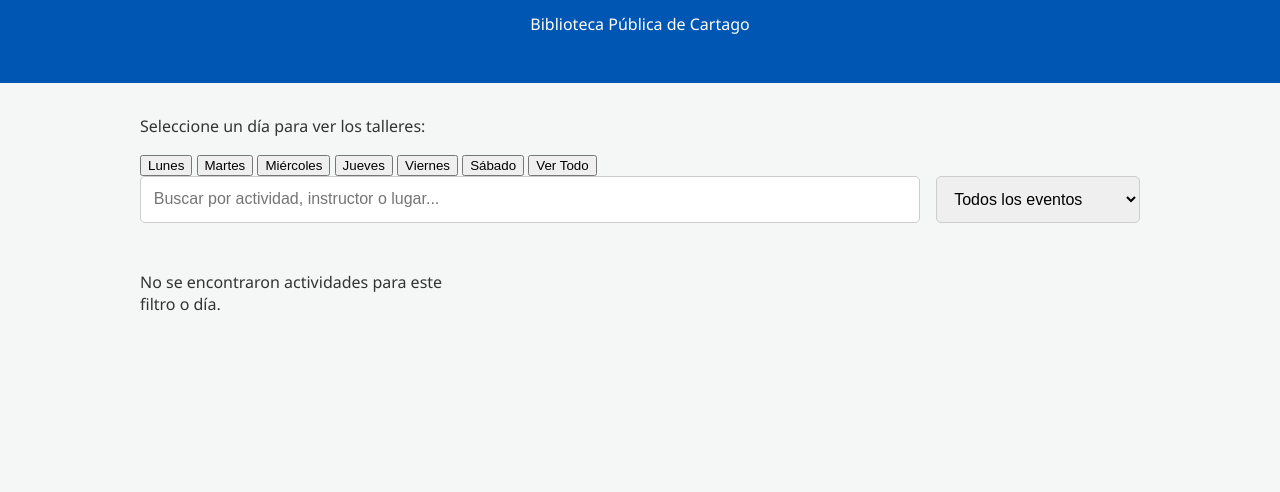
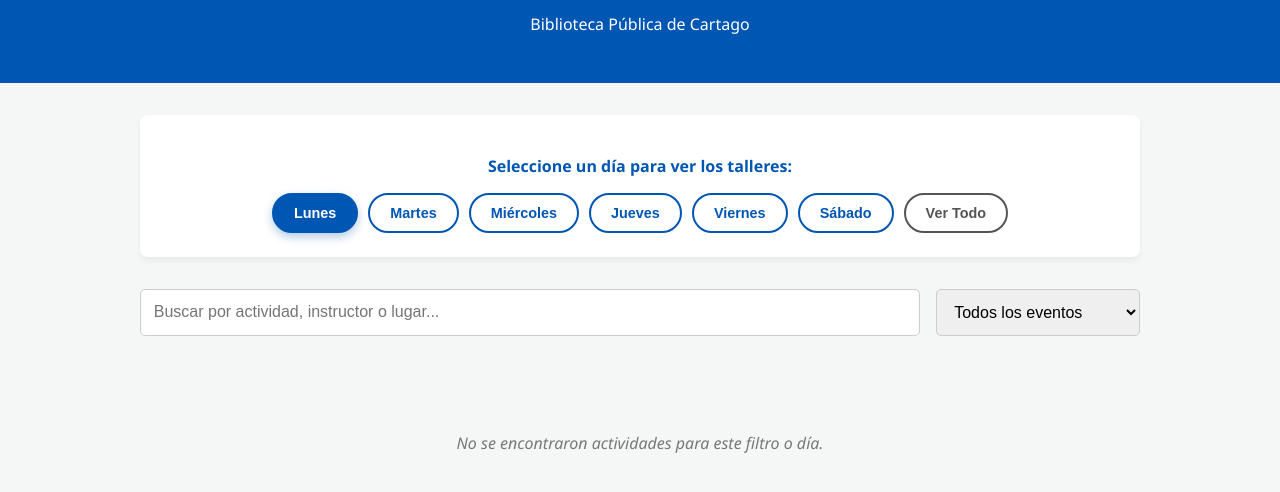
Before and after one commit to bibliotecapublicartago-debug/agenda_biblioteca, a plain HTML site: page index.html in a window 1280 px wide. Both pictures are taken after a click on the button "Lunes". Shown: the part 78-570 px from the top of the page. Drawn offline with nearby package versions, Linux system fonts and the light colour scheme; no server answers.

Commit message:
Update styles.css

```diff
--- a/styles.css
+++ b/styles.css
@@ -20,6 +20,63 @@
     margin: 2rem auto;
     padding: 0 1rem;
 }
+
+/* --- NUEVOS ESTILOS PARA EL CALENDARIO --- */
+.calendario-filtros {
+    text-align: center;
+    margin-bottom: 2rem;
+    background: white;
+    padding: 1.5rem;
+    border-radius: 8px;
+    box-shadow: 0 4px 6px rgba(0,0,0,0.05);
+}
+
+.calendario-filtros p {
+    font-weight: bold;
+    margin-bottom: 1rem;
+    color: #0056b3;
+}
+
+.botones-dias {
+    display: flex;
+    flex-wrap: wrap;
+    gap: 10px;
+    justify-content: center;
+}
+
+.btn-dia {
+    padding: 10px 20px;
+    border: 2px solid #0056b3;
+    background: white;
+    color: #0056b3;
+    border-radius: 25px;
+    cursor: pointer;
+    font-weight: bold;
+    font-size: 0.9rem;
+    transition: all 0.3s ease;
+}
+
+.btn-dia:hover {
+    background: #eef4ff;
+    transform: translateY(-2px);
+}
+
+.btn-dia.active {
+    background: #0056b3;
+    color: white;
+    box-shadow: 0 4px 10px rgba(0, 86, 179, 0.3);
+}
+
+.btn-todos {
+    border-color: #555;
+    color: #555;
+}
+
+.btn-todos.active {
+    background: #555;
+    color: white;
+}
+/* --------------------------------------- */
 
 .controles {
     display: flex;
@@ -53,6 +110,11 @@
     box-shadow: 0 4px 6px rgba(0,0,0,0.05);
     border-top: 4px solid #0056b3;
     position: relative;
+    transition: transform 0.2s;
+}
+
+.tarjeta:hover {
+    transform: translateY(-5px);
 }
 
 .tarjeta h3 {
@@ -66,7 +128,6 @@
     font-size: 0.95rem;
 }
 
-/* Estilos para las etiquetas de Recurrente/Espontáneo */
 .badge-tipo {
     position: absolute;
     top: -12px;
@@ -79,9 +140,18 @@
 }
 
 .tipo-recurrente {
-    background-color: #28a745; /* Verde para cursos constantes */
+    background-color: #28a745;
 }
 
 .tipo-espontaneo {
-    background-color: #e67e22; /* Naranja para eventos únicos */
+    background-color: #e67e22;
 }
+
+/* Mensaje cuando no hay resultados */
+.mensaje-vacio {
+    grid-column: 1 / -1;
+    text-align: center;
+    padding: 3rem;
+    font-style: italic;
+    color: #777;
+}
```
